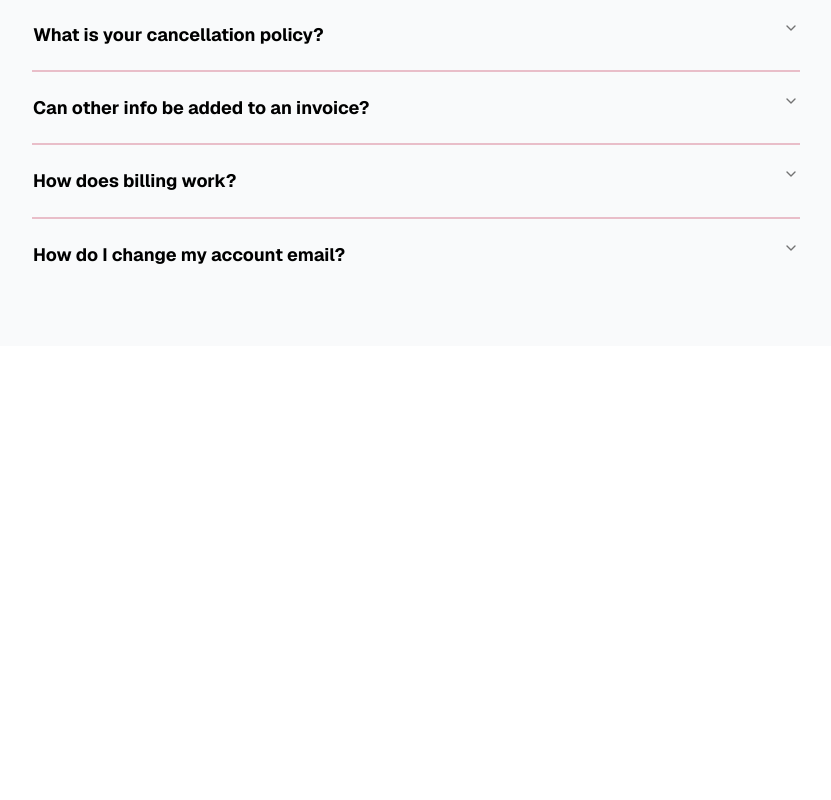
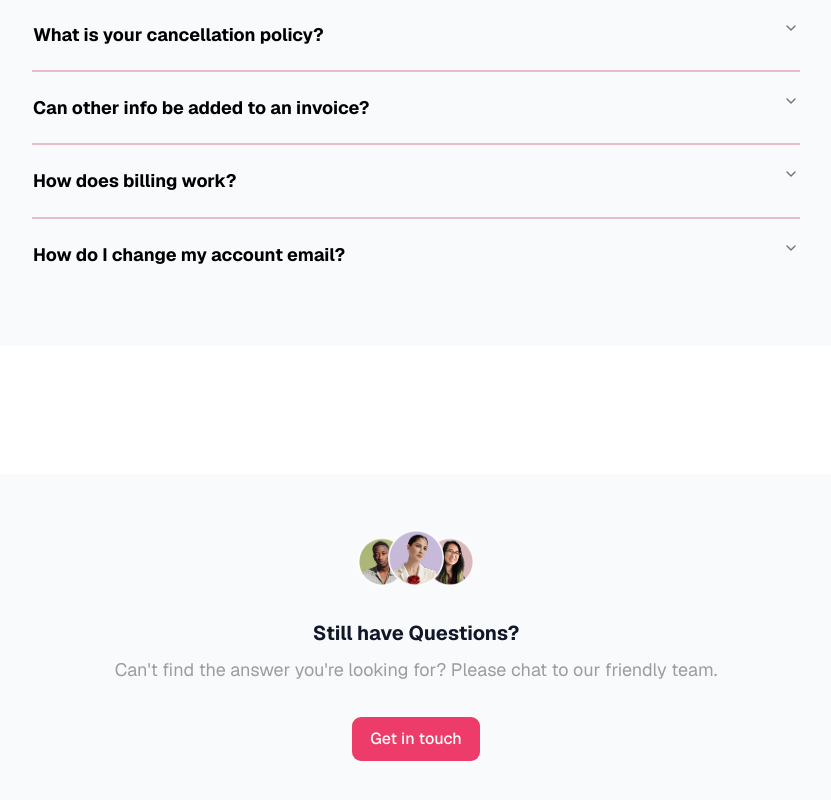
Before and after one commit to joy-sarkar-swe/airbnb-assistant-nextjs, a Next.js app: page / in a window 1280 px wide. Shown: the part 6666-7466 px from the top of the page, without its empty margins (224-1055 px from the left). Before the commit the page ends 7076 px from the top, so only its background shows below. Built offline with nearby package versions, Linux system fonts and the light colour scheme.

Commit message:
feat: still have questions added

```diff
--- a/app/page.tsx
+++ b/app/page.tsx
@@ -6,6 +6,7 @@ import OnboardingSteps from "@/components/onboarding-steps";
 import OurService from "@/components/our-service";
 import OurTools from "@/components/our-tools";
 import Pricing from "@/components/pricing";
+import StillHaveQuestions from "@/components/still-have-questions";
 import TrustedIndustries from "@/components/trusted-industries";
 
 export default function Home() {
@@ -20,6 +21,7 @@ export default function Home() {
       <OnboardingSteps />
       <ClientReviews />
       <FAQ />
+      <StillHaveQuestions />
     </>
   );
 }
--- /dev/null
+++ b/components/still-have-questions.tsx
@@ -0,0 +1,34 @@
+import Image from "next/image";
+import { Button } from "./ui/button";
+
+export default function StillHaveQuestions() {
+  return (
+    <section className='w-full px-3 sm:px-4 md:px-8 lg:px-16 py-12 md:py-16'>
+      <div className='w-full bg-[#f9fafb] rounded-2xl py-10 md:py-14 px-4 md:px-8 flex flex-col items-center gap-6 md:gap-8'>
+        <div className='relative w-30 h-14'>
+          <Image
+            src='/still-have-questions/Avatar group.png'
+            alt='Question Mark'
+            fill
+            unoptimized
+            className='object-contain'
+          />
+        </div>
+
+        <div className='flex flex-col w-full max-w-3xl items-center gap-2'>
+          <h2 className='font-bold text-[#0f1728] text-xl tracking-[0] leading-7.5 text-center w-full'>
+            Still have Questions?
+          </h2>
+          <p className='text-[#9c9c9c] text-lg text-center leading-7 font-normal tracking-[0] w-full'>
+            Can&apos;t find the answer you&apos;re looking for? Please chat to
+            our friendly team.
+          </p>
+        </div>
+
+        <Button className='h-auto px-4.5 py-2.5 bg-[#ed3c6a] hover:bg-[#d4325d] text-white text-base font-medium leading-6 tracking-[0] rounded-lg shadow-shadow-xs'>
+          Get in touch
+        </Button>
+      </div>
+    </section>
+  );
+}
```
Also changed, not shown: public/still-have-questions/Avatar group.png (added).
